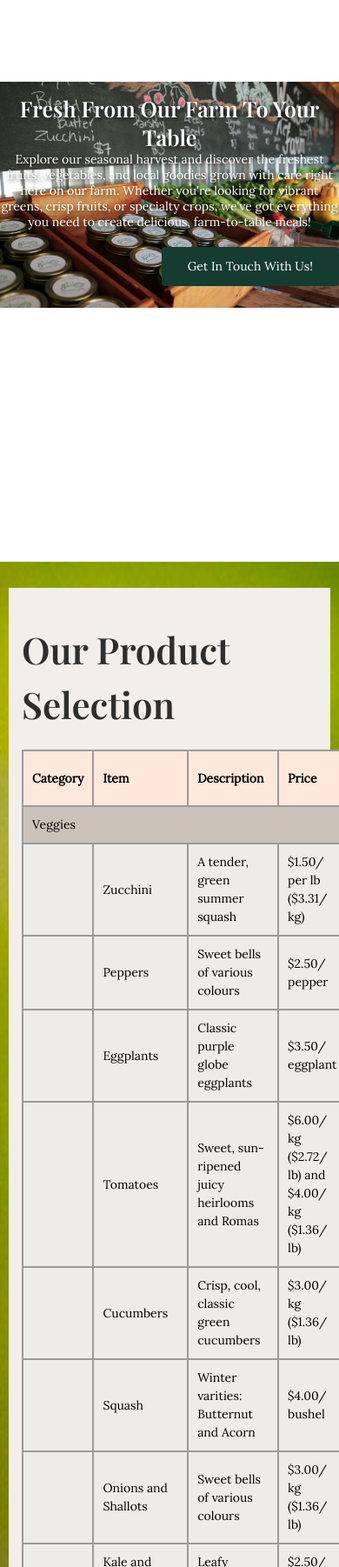
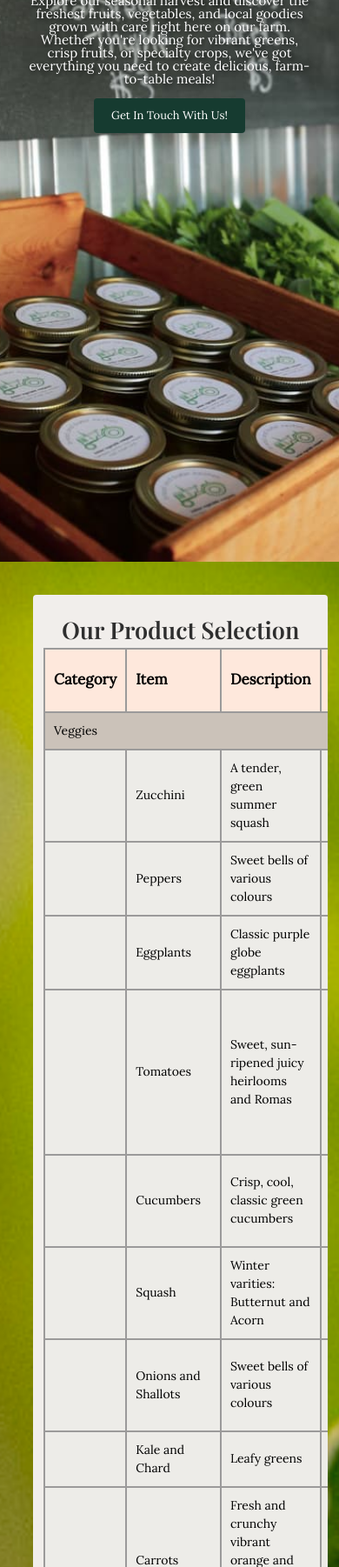
Before and after one commit to nic-dgl103-f24-cvs1/project-ANoel03, a plain HTML site: page produce.html in a window 390 px wide. Shown: the part 198-2000 px from the top of the page at 87% size. Drawn offline with nearby package versions, Linux system fonts and the light colour scheme; a web font is replaced by a local one.

Commit message:
Fix format issues on nav bar
Format each section for mobile-first
Adjust font sizes

```diff
--- a/produce.html
+++ b/produce.html
@@ -36,6 +36,7 @@
     <!-- HERO -->
 
     <section class="produce-hero">
+     <div class="content-width">
       <!-- background image with text overlay -->
       <h1>fresh from our farm to your table</h1>
       <p>
@@ -46,6 +47,8 @@
         meals!
       </p>
       <a href="contact.html" class="button">get in touch with us!</a>
+
+     </div>
     </section>
 
     <!-- PRODUCT SELECTION -->
@@ -191,6 +194,7 @@
             </tr>
           </tbody>
         </table>
+        </div>
         <div class="notice">
           <h3>Handmade and Homegrown</h3>
           <p>
@@ -211,7 +215,6 @@
             prices and to follow our farm!
           </p>
         </div>
-      </div>
     </section>
 
     <!-- BENEFITS -->
--- a/style.css
+++ b/style.css
@@ -77,6 +77,12 @@ h2, h3, h4{
 
 /*-------- UTILITY ---------*/
 
+.content-width {
+  width: 334px;
+  height: 700px;
+  margin: auto;
+}
+
 /*------------------------------------- SMALL DEVICES ---------------------------*/
 /*------------------------------------- HOMEPAGE --------------------------------*/
 /*-------- HEADER ---------*/
@@ -94,9 +100,9 @@ h2, h3, h4{
 }
 
 .header-container img {
-  margin-top: 10px;
+  margin-top: 0;
   margin-left: 20px;
-  width: 60px;
+  width: 43px;
 }
 
 .header-container nav .toggle {
@@ -109,7 +115,7 @@ h2, h3, h4{
 .header-container nav ul {
   list-style-type: none;
   margin: 0;
-  padding: 6rem 0;
+  padding: 60px 0;
   width: 100%;
   top: 100px;
   left: 0;
@@ -138,7 +144,9 @@ a.toggle {
   display: flex;
   flex-direction: column;
   position: absolute;
-  align-items: center;
+  top: 50px;
+  text-align: center;
+  padding-right: 45px;
 }
 
 /*-------- HERO ---------*/
@@ -146,24 +154,27 @@ a.toggle {
 /*---stylings for homepage hero---*/
 
 .homepage-hero {
-  position: relative;
+  position: absolute;
+  top: 0;
   display: flex;
   flex-direction: column;
   justify-content: center;
   align-items: center;
   height: 100vh;
-  text-align: center;
-  padding: 0 20px;
+  text-align: end;
+  padding: 0 60px;
 }
 
 .homepage-hero video {
   position: absolute;
   top: 0;
-  left: 0;
+  left: 20px;
+  max-width: 87%;
   width: 100%;
   height: 100%;
   object-fit: cover;
   z-index: 1;
+  display: flex;
 }
 
 .homepage-hero::before {
@@ -182,6 +193,8 @@ a.toggle {
   text-shadow: 2px 2px 5px rgba(0, 0, 0, 0.7);
   z-index: 1;
   font-size: 4rem;
+  padding: 0 25px;
+  margin-top: 105px;
 }
 
 .homepage-hero h2 {
@@ -189,11 +202,15 @@ a.toggle {
   text-shadow: 2px 2px 5px rgba(0, 0, 0, 0.7);
   z-index: 1;
   font-size: 1.8rem;
+  padding-top: 13px;
+  padding-left: 125px;
 }
 
 .homepage-hero a.button {
   padding: 12px 30px;
   z-index: 1;
+  margin-top: 17px;
+  margin-left: 165px;
 }
 
 .homepage-hero a {
@@ -343,38 +360,40 @@ a.toggle {
 
 .produce-hero {
   background-image: url("images/marketveggies.jpg");
-  background-repeat: no-repeat;
-  background-size: 100%;
-  background-position: center;
-  display: flex;
-  flex-direction: column;
-  align-items: flex-end;
+  background-size: cover;
+  background-position: center 48px;
+  padding-top: 64px;
   justify-content: center;
-  height: 100vh;
-  padding: 0;
-  margin: 0;
-  position: relative;
   text-align: center;
+  background-color: #ffffff;
+}
+
+.content-width {
 }
 
 .produce-hero h1 {
   text-transform: capitalize;
-  font-size: 2.5rem;
+  font-size: 3rem;
+  line-height: 3.5rem;
   text-shadow: 2px 2px 5px rgba(0, 0, 0, 0.7);
+  text-align: center;
+  margin-bottom: 11px;
+  padding-right: 17px;
 }
 
 .produce-hero p {
   color: #ffffff;
-  font-size: 1.4rem;
-  line-height: 1.8rem;
+  font-size: 1.5rem;
+  line-height: 1.5rem;
   text-shadow: 2px 2px 5px rgba(0, 0, 0, 0.7);
+  width: 100%;
+  margin-right: 13px;
 }
 
 .produce-hero a.button {
-  font-size: 1.4rem ;
-  margin-top: 20px;
-  padding: 12px 30px;
-  text-align: center;
+  font-size: 1.3rem ;
+  padding: 10px 20px;
+  margin: 15px 0 21px 0;
 }
 
 /*--- PRODUCT SELECTION ---*/
@@ -383,34 +402,32 @@ a.toggle {
   background-image: url("images/leaf_bg.jpg");
   background-repeat: no-repeat;
   background-size: cover;
-  background-position: center;
-  padding: 30px 10px;
+  background-position: top center;
+  width: 417px;
+  padding: 20px;
 }
 
 .product-list-container {
   background-color: #f1eeeb;
-  padding: 20px 15px;
+  padding: 0 12px 50px;
+  overflow-x: auto;
+  overflow-y: hidden;
+  width: 90%;
+  margin: 18px 0 37px 18px;
+  border-radius: 4px;
 }
 
 .product-list h2 {
-  font-size: 2.5rem;
-}
-
-.product-list h2, .product-list h3 {
+  font-size: 2.7rem;
   margin-top: 20px;
   color: #2E2E2E;
-  font-size: 4.2rem;
   padding-right: 0;
-}
-
-.product-list h3 {
   text-align: center;
 }
 
 table {
   width: 100%;
   border-collapse: collapse;
-  margin: 20px 0;
 }
 
 th {
@@ -418,7 +435,7 @@ th {
   text-align: left;
   border: solid 2px  #9b9a9a;
   background-color: #fee8dc;
-  font-size: 1.4rem;
+  font-size: 1.7rem;
 }
 
 tbody {
@@ -433,6 +450,7 @@ td {
   padding: 10px;
   text-align: left;
   border: 2px solid  #9b9a9a;
+  font-size: 1.4rem;
 }
 
 .notice {
@@ -440,11 +458,12 @@ td {
   color: #2E2E2E;
   border-radius: 4px;
   text-align: center;
-  margin-bottom: 30px;
-  padding: 20px;
+  padding: 5px 19px 35px 20px;
+  margin: 10px 10px 23px 18px;
+  width: 90%;
 }
 
-.notice h2 {
+.notice h3 {
   color:#2E2E2E;
 }
 
@@ -479,9 +498,10 @@ td {
 }
 
 .benefits img {
+  display: block;
   width: 400px;
   height: auto;
-  margin-top: 20px;
+  margin: 0 18px 20px;
 }
 
 /*--- FOOTER ---*/
```
